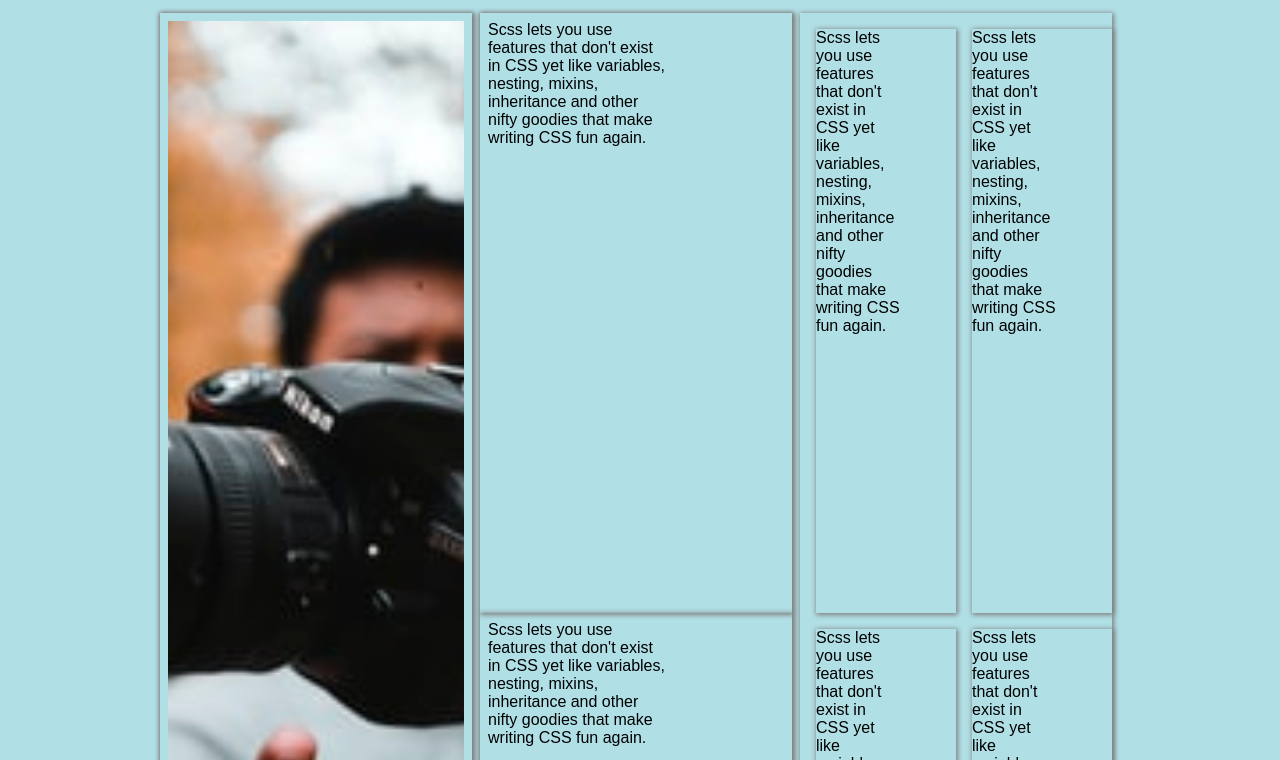
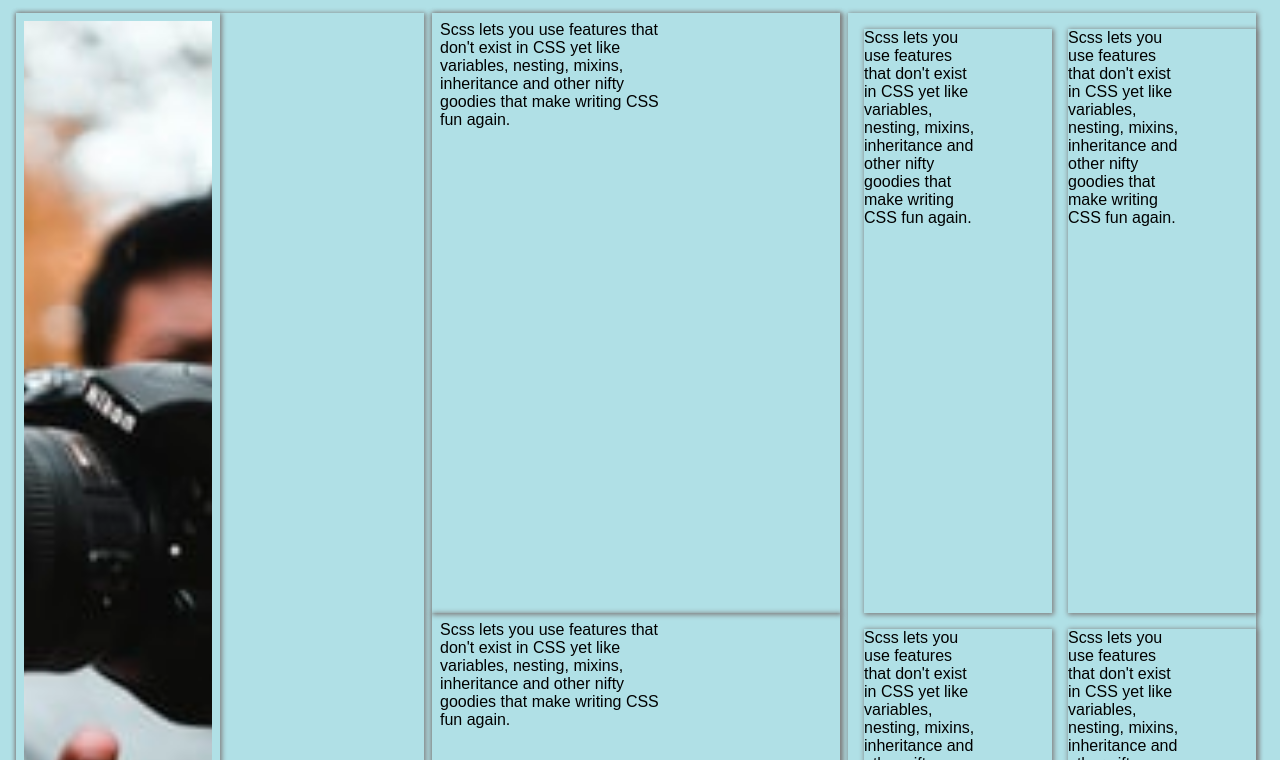
Before and after one commit to hanyjagwani/Walkover-Test, a plain HTML site: page index.html in a window 1280 px wide. Shown: the part 40-800 px from the top of the page. Drawn offline with Linux system fonts and the light colour scheme.

Commit message:
Update cssnew.css

```diff
--- a/cssnew.css
+++ b/cssnew.css
@@ -163,15 +163,15 @@ input{
 	margin-top: 0.5em;
 }
 /* For mobile phones: */
-[class*="item-tile"] {
+[class*="img"] {
   width: 100%;
 }
 
 @media only screen and (min-width: 600px) {
   /* For tablets: */
-  .item-tile {width: 100%;}
+  .img {width: 33.33%;}
   }
 @media only screen and (min-width: 768px) {
   /* For desktop: */
-  .item-tile {width: 25%;}
+  .img {width: 25%;}
   }
```
